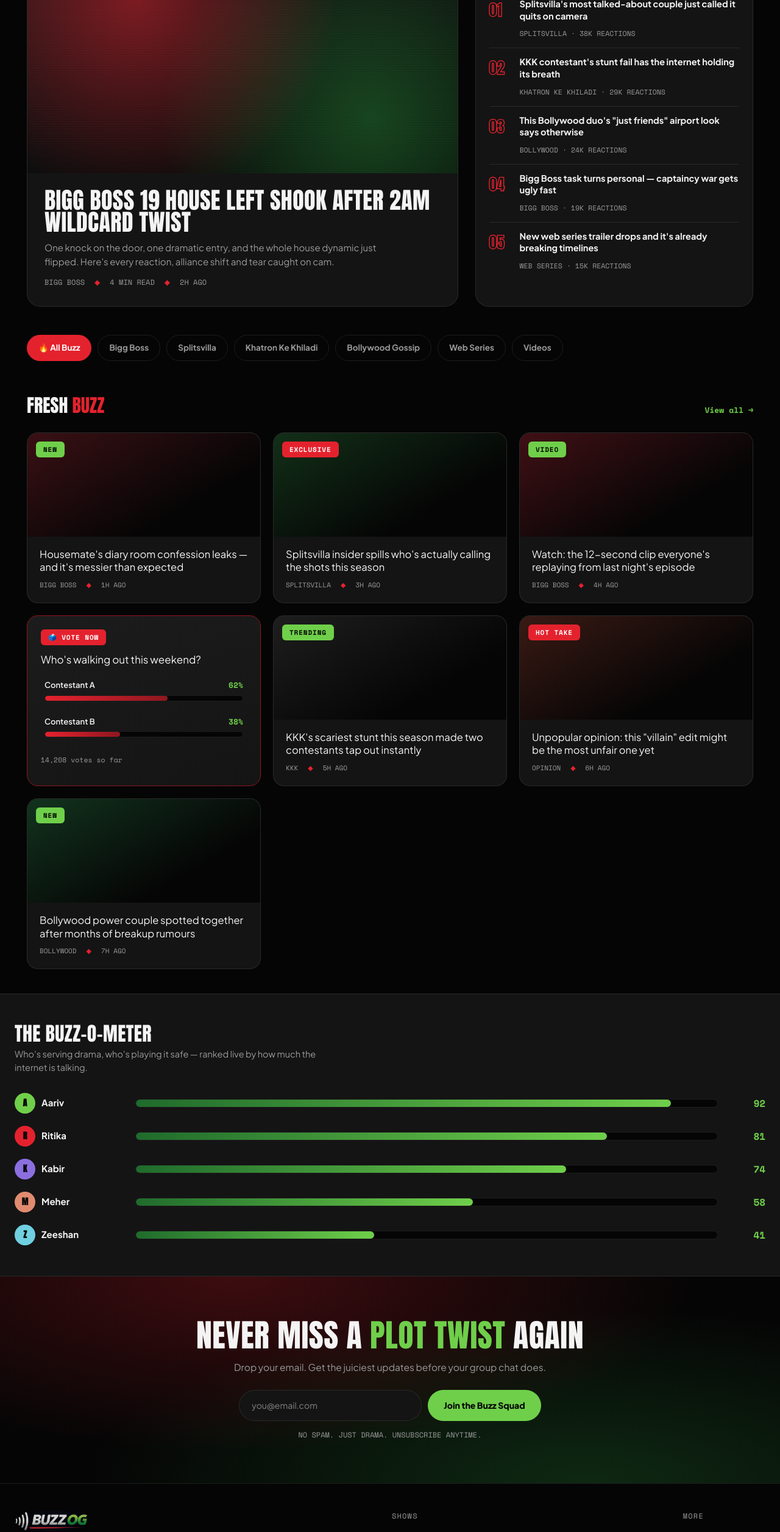
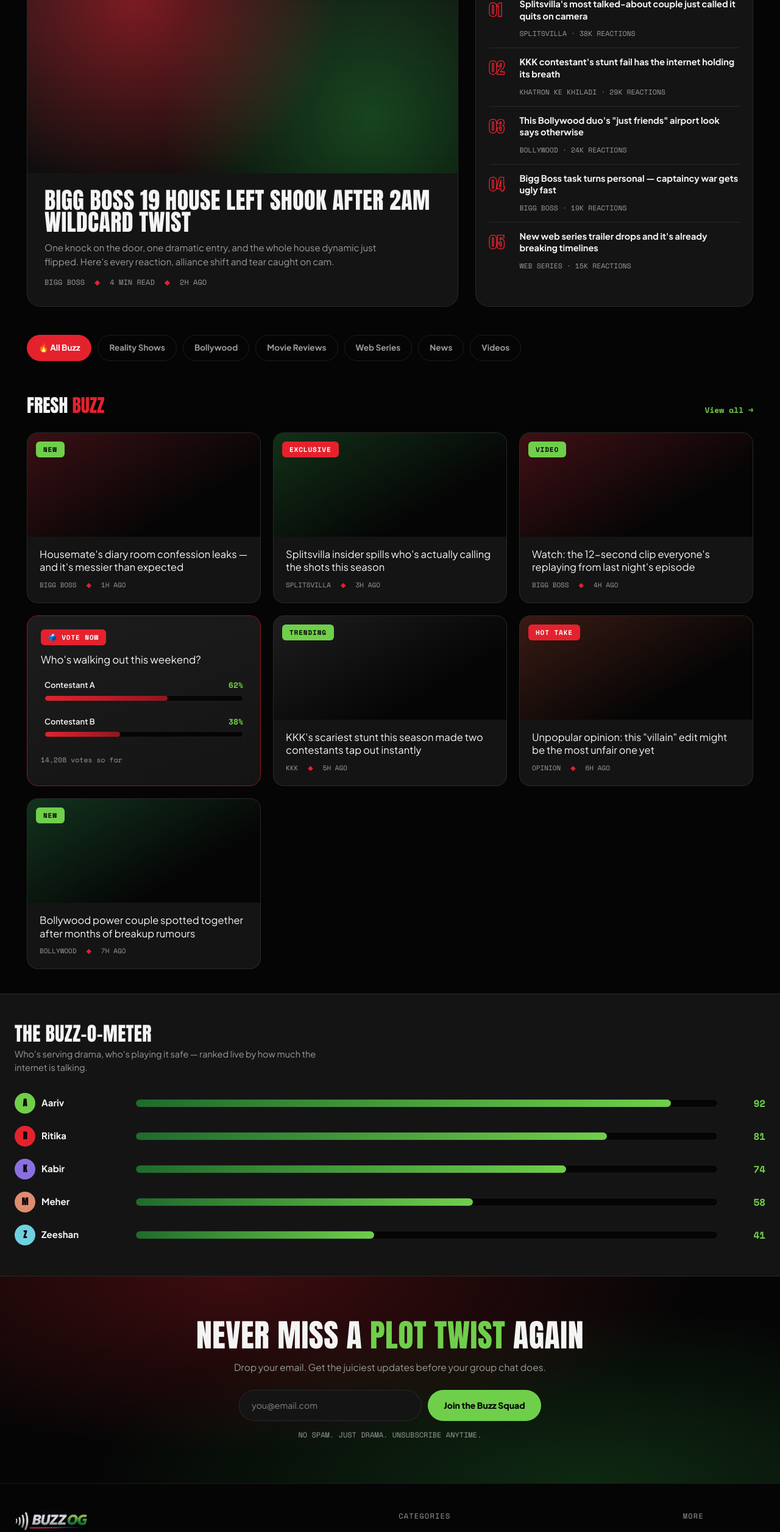
Before and after one commit to agrima-didwania/buzzog, a Next.js app: page / in a window 1280 px wide. Shown: the part 234-2746 px from the top of the page at 61% size. Built offline with nearby package versions, Linux system fonts and the light colour scheme.

Commit message:
Update navigation bar menu: Home, Reality Shows, Bollywood, Movie Reviews, Web Series, News

```diff
--- a/src/app/page.tsx
+++ b/src/app/page.tsx
@@ -49,20 +49,20 @@
 
   const navLinks = [
     "Home",
-    "Bigg Boss",
-    "Splitsvilla",
-    "Khatron Ke Khiladi",
+    "Reality Shows",
     "Bollywood",
+    "Movie Reviews",
     "Web Series",
+    "News",
   ];
 
   const categories = [
     "🔥 All Buzz",
-    "Bigg Boss",
-    "Splitsvilla",
-    "Khatron Ke Khiladi",
-    "Bollywood Gossip",
+    "Reality Shows",
+    "Bollywood",
+    "Movie Reviews",
     "Web Series",
+    "News",
     "Videos",
   ];
 
@@ -503,18 +503,19 @@
             </div>
           </div>
           <div className="footer-col">
-            <h4>Shows</h4>
-            <a href="#">Bigg Boss</a>
-            <a href="#">Splitsvilla</a>
-            <a href="#">Khatron Ke Khiladi</a>
+            <h4>Categories</h4>
+            <a href="#">Reality Shows</a>
+            <a href="#">Bollywood</a>
+            <a href="#">Movie Reviews</a>
             <a href="#">Web Series</a>
+            <a href="#">News</a>
           </div>
           <div className="footer-col">
             <h4>More</h4>
-            <a href="#">Bollywood Gossip</a>
             <a href="#">Videos</a>
             <a href="#">Polls & Games</a>
             <a href="#">About Buzz Originals</a>
+            <a href="#">Contact Us</a>
           </div>
         </div>
         <div className="footer-bottom">
```
